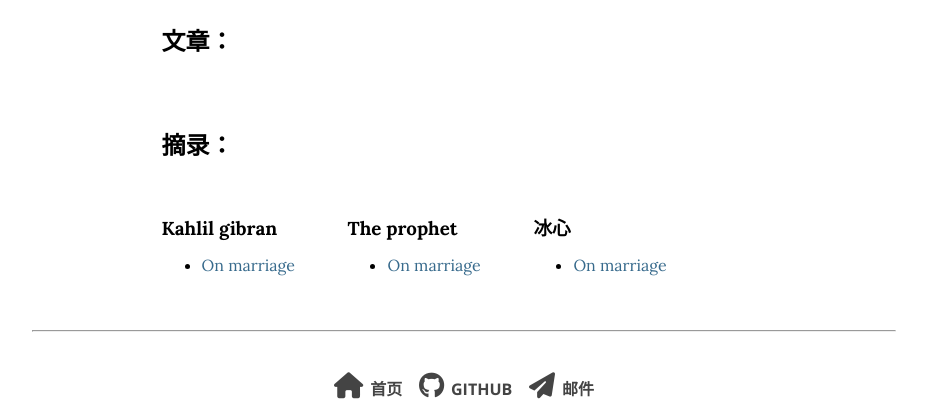
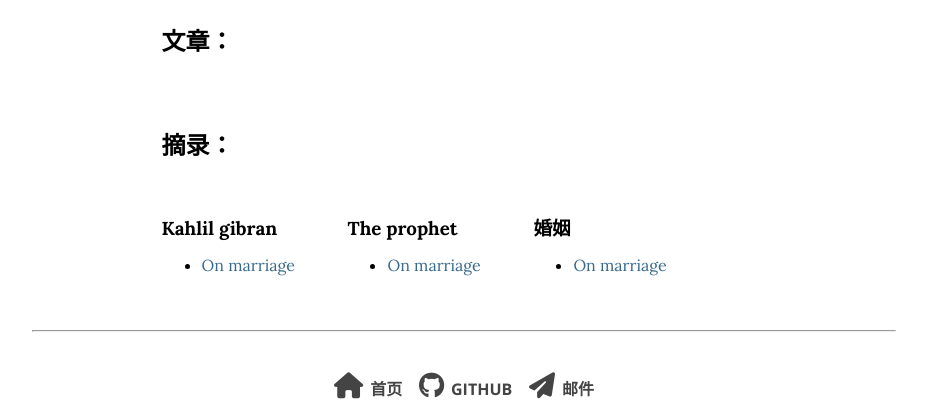
Before and after one commit to wnse/wnse.github.io, a Jekyll site: the page built from _pages/tags.md, in a window 1280 px wide. Shown: the part 170-578 px from the top of the page, without its empty margins (336-1263 px from the left). Built offline with Jekyll 4.4.1, drawn with Linux system fonts in a browser that asks for light colours; nearby versions of some CDN libraries.

Commit message:
use obsidian

```diff
--- a/_notes/On marriage.md
+++ b/_notes/On marriage.md
@@ -1,8 +1,9 @@
 ---
+date: 2021-08-18
 tags:
 - Kahlil Gibran
 - The Prophet
-- 冰心
+- 婚姻
 categories:
 - 散文
 ---
```
Also changed, not shown: 1 other file.
